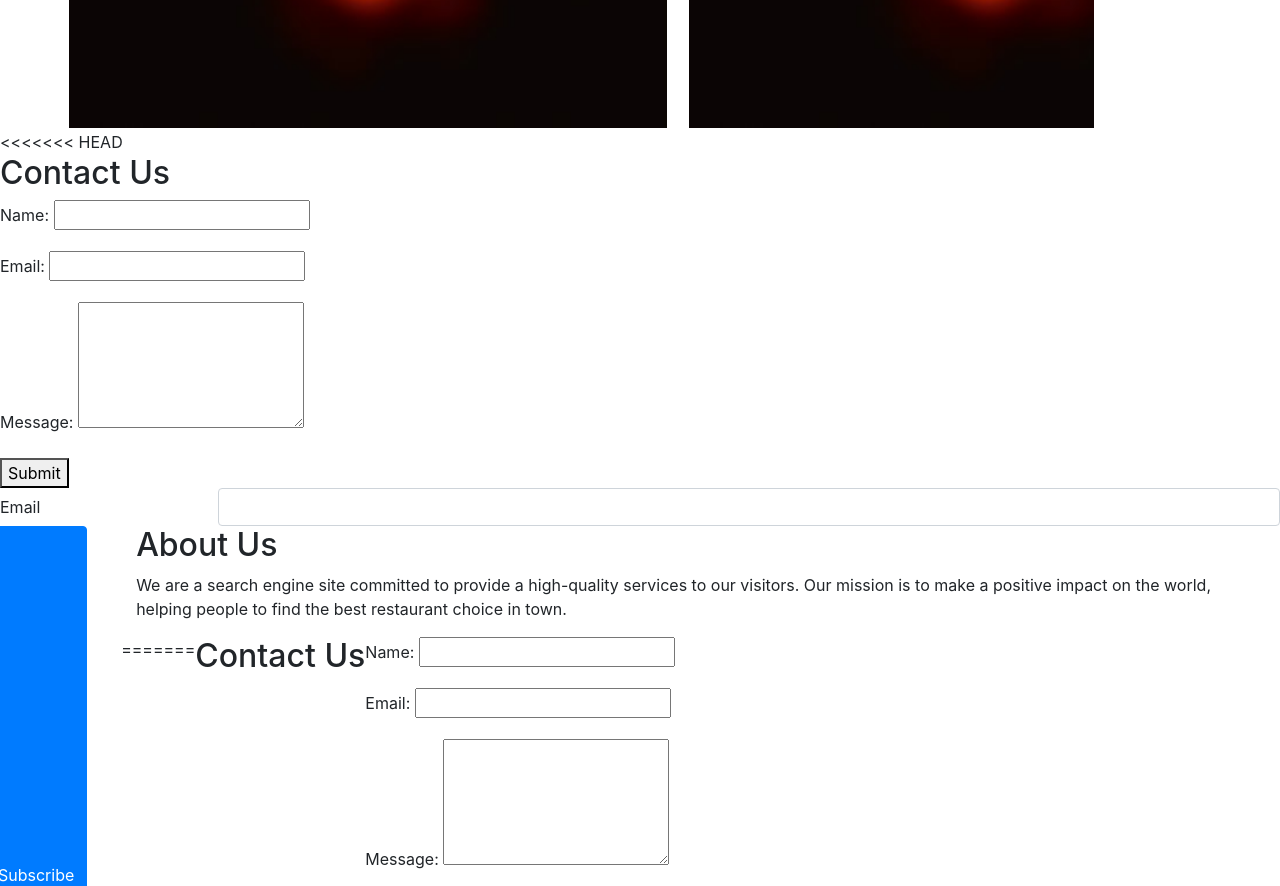
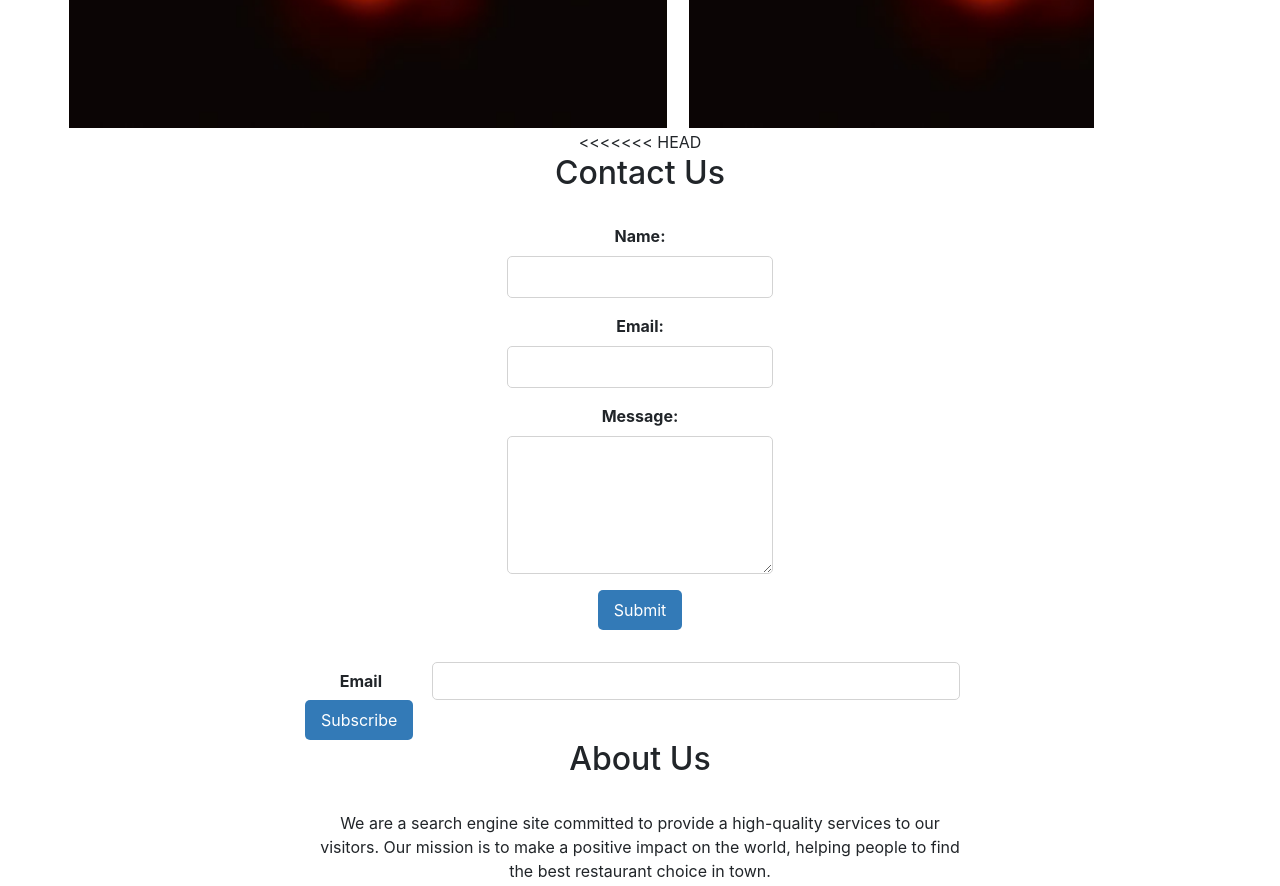
Before and after one commit to iresuji/Meal-Map, a plain HTML site: page index.html in a window 1280 px wide. Shown: the part 1360-2246 px from the top of the page. Drawn offline with nearby package versions, Linux system fonts and the light colour scheme.

Commit message:
Some CSS style added to the contact and subscribe section

```diff
--- a/assets/style.css
+++ b/assets/style.css
@@ -42,3 +42,84 @@
     width: 100%;
     height: 100%;
 }
+#contact {
+    width: 50%;
+    margin: 0 auto;
+    text-align: center;
+  }
+
+  #contact {
+    width: 50%;
+    margin: 0 auto;
+    text-align: center;
+  }
+
+  #contact h2 {
+    font-size: 2em;
+    margin-bottom: 1em;
+  }
+
+  #contact form {
+    display: inline-block;
+    margin-bottom: 2em;
+  }
+
+  .form-group {
+    display: flex;
+    flex-direction: column;
+    margin-bottom: 1em;
+  }
+
+  .form-group label {
+    font-weight: bold;
+    margin-bottom: 0.5em;
+  }
+
+  #contact input[type="text"],
+  #contact input[type="email"],
+  #contact textarea {
+    padding: 0.5em;
+    font-size: 1em;
+    border: 1px solid lightgray;
+    border-radius: 5px;
+    width: 100%;
+  }
+
+  #contact button[type="submit"] {
+    padding: 0.5em 1em;
+    background-color: #337ab7;
+    color: white;
+    border: none;
+    border-radius: 5px;
+    cursor: pointer;
+  }
+
+  #contact button[type="submit"]:hover {
+    background-color: #286090;
+  }
+
+  .col-form-label {
+    font-weight: bold;
+  }
+
+  .form-control {
+    padding: 0.5em;
+    font-size: 1em;
+    border: 1px solid lightgray;
+    border-radius: 5px;
+    width: 80%;
+  }
+
+  .form-group .btn-primary {
+    padding: 0.5em 1em;
+    background-color: #337ab7;
+    color: white;
+    border: none;
+    border-radius: 5px;
+    cursor: pointer;
+    margin-left: 1em;
+  }
+
+  .form-group .btn-primary:hover {
+    background-color: #286090;
+  }
```
